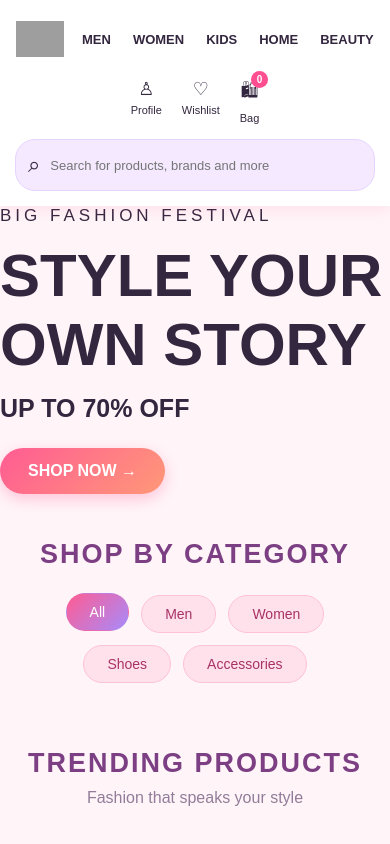
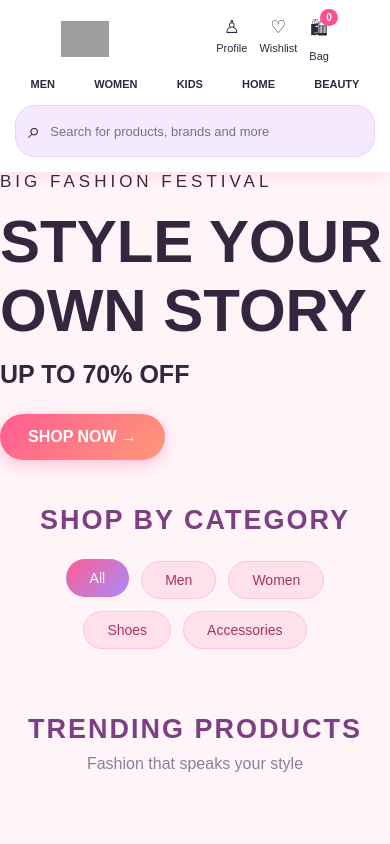
Before and after one commit to dikshamehta2006/Myntra-Clone, a plain HTML site: page index.html in a window 390 px wide. Shown: the top 844 px of the page. Drawn offline with Linux system fonts and the light colour scheme; grey boxes are pictures that could not be loaded.

Commit message:
Improve navbar responsiveness

```diff
--- a/style.css
+++ b/style.css
@@ -344,3 +344,19 @@ footer p {
         grid-template-columns: repeat(3, 1fr);
     }
 }
+@media (max-width: 650px) {
+    .nav-links {
+        order: 3;
+        width: 100%;
+        justify-content: space-around;
+        gap: 8px;
+    }
+
+    .nav-links a {
+        font-size: 11px;
+    }
+
+    .nav-actions {
+        gap: 12px;
+    }
+}
```
